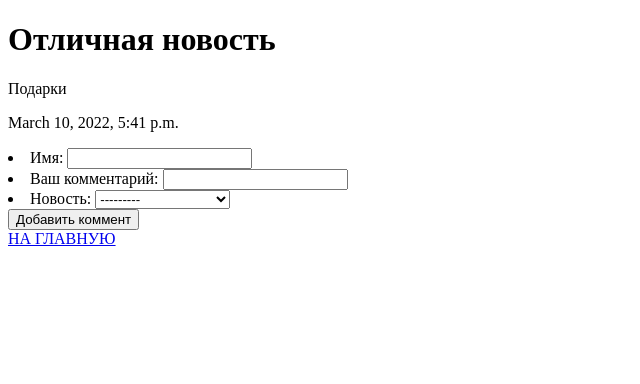
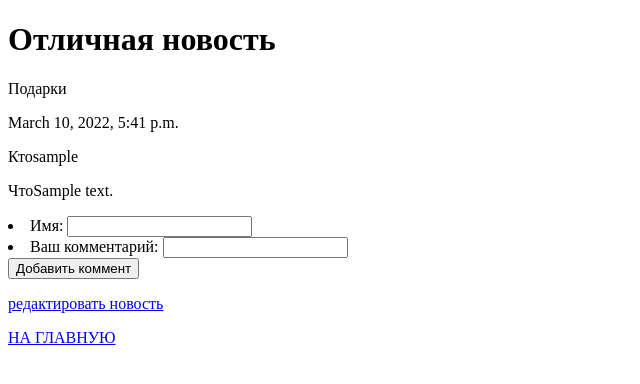
Before and after one commit to PavelYasinskiy/django_learning, a Django app: template 05_Forms/news/app_news/templates/app_news/news_detail.html in a window 1280 px wide. Shown: the top 384 px of the page, without its empty margins (0-640 px from the left). Run offline with Django 3.2, Linux system fonts and the light colour scheme; data comes from the database, SQL or seed files in the repository; tables that the repository leaves empty hold one stand-in row (values such as "Sample post"); the template is opened without the code that fills it: values that come from a table or form of the project are taken from there, most other values are stand-ins (such as "Sample title", 1, 10 or a date in 2020).

Commit message:
homework 5.7

```diff
--- a/05_Forms/news/app_news/forms.py
+++ b/05_Forms/news/app_news/forms.py
@@ -1,8 +1,6 @@
 from django import forms
-# from app_news.models import User
 from app_news.models import News, Comments
-# import datetime
-# from django.core.exceptions import ValidationError
+
 
 class NewsForm(forms.ModelForm):
 
@@ -16,37 +14,4 @@ class CommentsForm(forms.ModelForm):
 
     class Meta:
         model = Comments
-        fields = '__all__'
-
-
-# class UserForm(forms.ModelForm):
-#
-#     class Meta:
-#         model = User
-#         fields = '__all__'
-
-
-    # username = forms.CharField()
-    # password = forms.CharField()
-    # first_name = forms.CharField()
-    # second_name = forms.CharField()
-    # last_name = forms.CharField()
-    # email = forms.EmailField()
-    # birthday = forms.DateField()
-    #
-    # def clean_birthday(self):
-    #     data = self.cleaned_data['birthday']
-    #     today = datetime.date.today()
-    #     year_delta = (today - data).days / 365
-    #     if year_delta < 18:
-    #         raise ValidationError('Вы моложе 18! Позовите родителей!')
-    #     return data
-    #
-    # def clean(self):
-    #     cleaned_data = super(UserForm, self).clean()
-    #     first_name = cleaned_data.get('first_name')
-    #     last_name = cleaned_data.get('last_name')
-    #     if first_name == 'Иван' and last_name == 'Иванов':
-    #         msg = 'Прикалываться нельзя'
-    #         self.add_error('first_name', msg)
-    #         self.add_error('last_name', msg)
+        fields = ['username', 'text_comment']
--- a/05_Forms/news/app_news/models.py
+++ b/05_Forms/news/app_news/models.py
@@ -1,15 +1,5 @@
 from django.db import models
-from django.utils import timezone
-import datetime
 
-# class User(models.Model):
-#     username = models.CharField(max_length=30)
-#     password = models.CharField(max_length=30)
-#     first_name = models.CharField(max_length=30)
-#     second_name = models.CharField(max_length=30)
-#     last_name = models.CharField(max_length=30)
-#     email = models.EmailField()
-#     birthday = models.DateField()
 
 class News(models.Model):
     title = models.CharField( max_length=300, verbose_name="Название")
@@ -28,7 +18,7 @@ class News(models.Model):
 
 class Comments(models.Model):
     username = models.CharField(max_length=25, verbose_name="Имя")
-    what = models.CharField(max_length=1500, verbose_name="Ваш комментарий")
+    text_comment = models.CharField(max_length=1500, verbose_name="Ваш комментарий")
     news = models.ForeignKey('News', on_delete=models.CASCADE,
                                related_name='news', verbose_name="Новость")
 
--- a/05_Forms/news/app_news/templates/app_news/news_detail.html
+++ b/05_Forms/news/app_news/templates/app_news/news_detail.html
@@ -8,16 +8,19 @@
     <h1>{{ object.title }}</h1>
         <p>{{ object.description }}</p>
         <p>{{ object.public_date }}</p>
-    {% for comment in object.all.news.all %}
         <p>Кто{{ comment.username }}</p>
-        <p>Что{{ comment.what }}</p>
-    {% endfor %}
+        <p>Что{{ comment.text_comment }}</p>
         <form method="post" action="./">
             {% csrf_token %}
             {{ form.as_ul }}
             <button type="submit">Добавить коммент</button>
         </form>
-    <a href="{% url 'news' %}">НА ГЛАВНУЮ</a>
+   <p>
+       <a href="{% url 'news' %}{{object.id}}/edit/">редактировать новость</a>
+   </p>
+    <p>
+        <a href="{% url 'news' %}">НА ГЛАВНУЮ</a>
+    </p>
 
 </body>
 </html>
--- a/05_Forms/news/app_news/templates/app_news/news_list.html
+++ b/05_Forms/news/app_news/templates/app_news/news_list.html
@@ -10,6 +10,6 @@
         <a href="{% url 'news' news.id %}">{{ news.title }} | {{ news.public_date }}</a>
     </li>
     {% endfor %}
-    <a href="{% url 'news'  %} addnews">ДОБАВИТЬ НОВОСТЬ</a>
+    <a href="{% url 'news'  %}addnews">ДОБАВИТЬ НОВОСТЬ</a>
 </ul>
 </html>
```
Also changed, not shown: 05_Forms/news/app_news/urls.py (+0 -8 lines), 05_Forms/news/app_news/views.py (+8 -45 lines).
